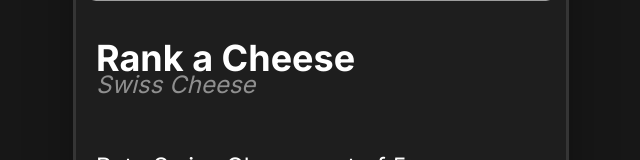
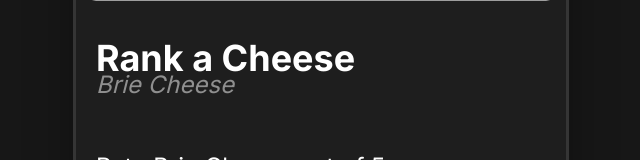
Before and after one commit to blortle-dev/cheeserank, a React (Create React App) app: page / in a window 1280 px wide. Shown: the part 354-514 px from the top of the page, without its empty margins (319-959 px from the left). Built offline with nearby package versions, Linux system fonts and the light colour scheme; grey boxes are pictures that could not be loaded.

Commit message:
Added UI and assets, Firebase code exists, not implemented.

```diff
--- a/src/App.js
+++ b/src/App.js
@@ -7,10 +7,9 @@ import sCheddar from './assets/cheese/sharpcheddar.jpg';
 import gouda from './assets/cheese/gouda.jpg';
 import brie from './assets/cheese/brie.jpg';
 
-//import firebase from 'firebase/app';
-//import 'firebase/database';
+import firebase from 'firebase/app';
+import 'firebase/database';
 
-/*
 const firebaseConfig = {
   apiKey: "AIzaSyAAIJLkr2wjGCZ6ZayS7VRthZyzlq1fsv0",
   authDomain: "cheese-review.firebaseapp.com",
@@ -20,10 +19,9 @@ const firebaseConfig = {
   appId: "1:981889231452:web:622bbeb55fafb25d1f5499",
   measurementId: "G-5ZEPVVJ6VP"
 };
- */
 
-//firebase.initializeApp(firebaseConfig);
-//const database = firebase.database();
+firebase.initializeApp(firebaseConfig);
+const database = firebase.database();
 
 let cheeses = {
   1: [swiss,"Swiss Cheese"],
@@ -34,10 +32,10 @@ let cheeses = {
   6: [brie,"Brie Cheese"]
 }
 
-// const randomKey = Object.keys(cheeses)[Math.floor(Math.random() * Object.keys(cheeses).length)];
+const randomKey = Object.keys(cheeses)[Math.floor(Math.random() * Object.keys(cheeses).length)];
 
-// let cheese = cheeses[randomKey];
-let cheese = cheeses[1];
+let cheese = cheeses[randomKey];
+//let cheese = cheeses[1];
 let cheesePath = cheese[0];
 let cheeseName = cheese[1];
 
@@ -46,7 +44,7 @@ function App() {
     window.location.reload();
   }
 
-  /*
+
   const saveCheese = (cheeseName, rating) => {
       const cheeseRef = database.ref('cheeses').push();
       cheeseRef.set({
@@ -54,7 +52,7 @@ function App() {
           rating: rating,
       });
   };
-   */
+
 
   function completedPage(rating) {
     let completeWindow = document.getElementById("CompleteWindow");
@@ -62,7 +60,7 @@ function App() {
     completeWindow.style.display = "block";
     rateWindow.style.display = "none";
     console.log(rating);
-    //saveCheese(cheeseName,rating);
+    saveCheese(cheeseName,rating);
   }
 
   return (
```
